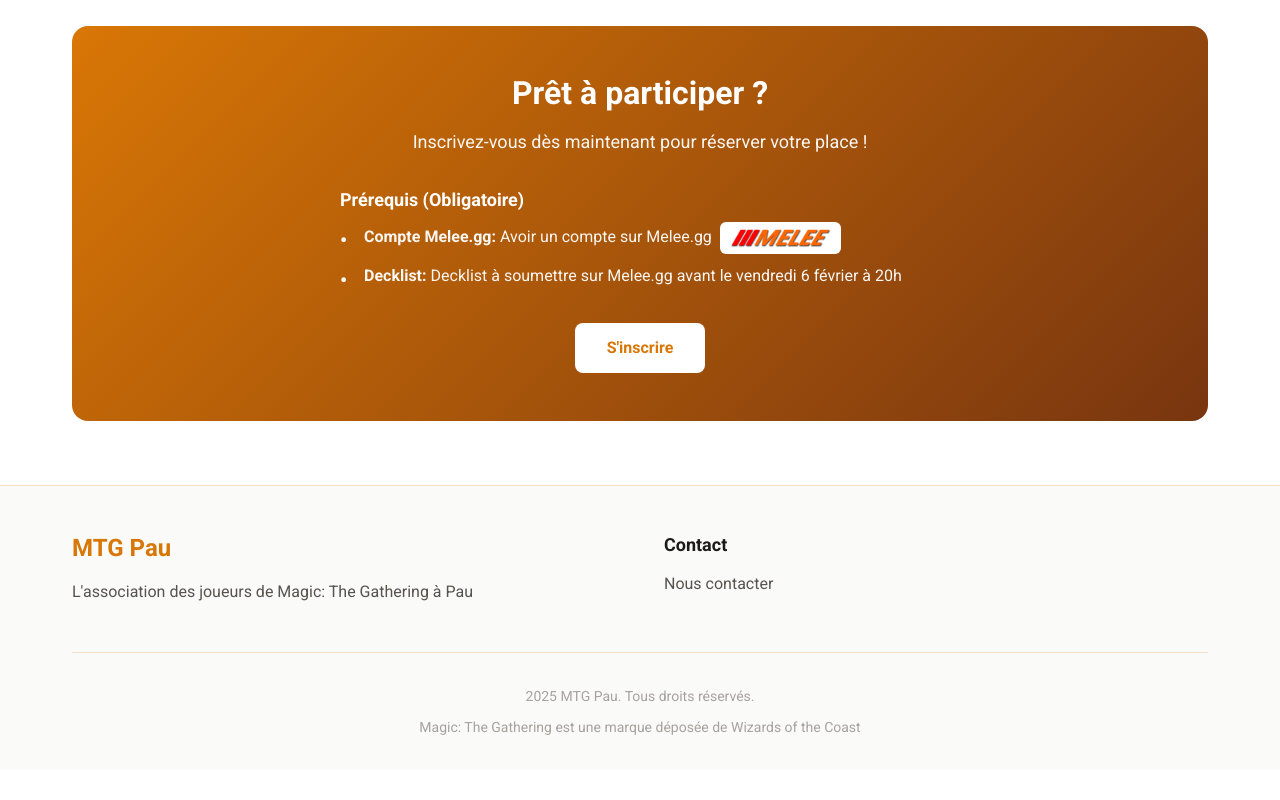
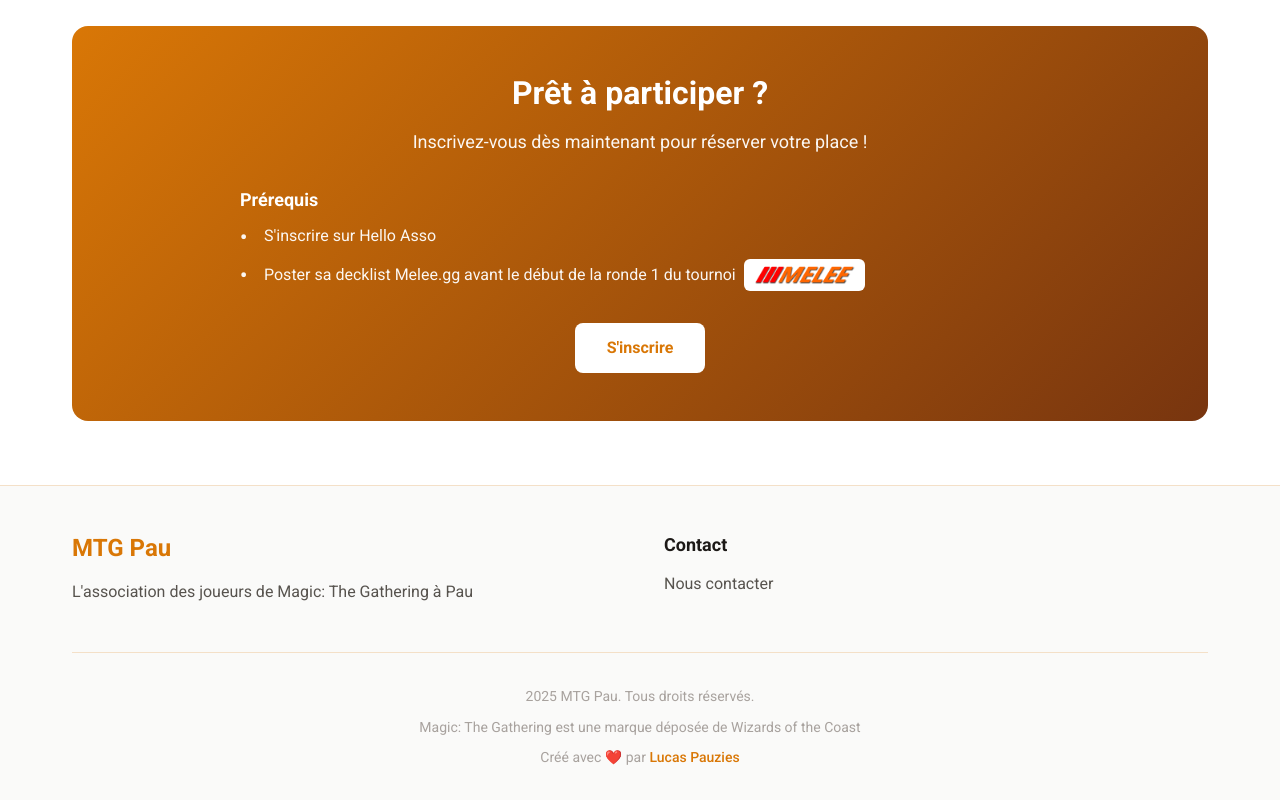
Before and after one commit to MTGPau/mtgpau, a Vue app in the folder frontend/: page /cr in a window 1280 px wide. Shown: the part 2756-3556 px from the top of the page. Before the commit the page ends 3526 px from the top, so only its background shows below. Built offline with nearby package versions, Linux system fonts and the light colour scheme.

Commit message:
fix(mtgpau): simplify sub explanation

```diff
--- a/frontend/src/components/AppFooter.vue
+++ b/frontend/src/components/AppFooter.vue
@@ -20,6 +20,17 @@
       <div class="footer-bottom">
         <p class="footer-copyright">{{ currentYear }} {{ copyright }}</p>
         <p class="footer-note">{{ trademark }}</p>
+        <p class="footer-creator">
+          Créé avec ❤️ par
+          <a
+            href="https://github.com/LPauzies"
+            target="_blank"
+            rel="noopener noreferrer"
+            class="footer-creator-link"
+          >
+            Lucas Pauzies
+          </a>
+        </p>
       </div>
     </div>
   </footer>
@@ -131,10 +142,23 @@ const currentYear = new Date().getFullYear()
 }
 
 .footer-copyright,
-.footer-note {
+.footer-note,
+.footer-creator {
   color: var(--color-text-light);
   font-size: 0.875rem;
   margin: 0;
+}
+
+.footer-creator-link {
+  color: var(--color-primary);
+  font-weight: 500;
+  transition: color var(--transition-fast);
+  text-decoration: none;
+}
+
+.footer-creator-link:hover {
+  color: var(--color-primary-dark);
+  text-decoration: underline;
 }
 
 @media (max-width: 768px) {
--- a/frontend/src/data/data.json
+++ b/frontend/src/data/data.json
@@ -221,13 +221,11 @@
     "intro": "Le Championnat Régional Aquitaine est notre évènement phare annuel, rassemblant les meilleurs joueurs de la région pour une journée de compétition intense en Duel Commander. Gagnez des points précieux pour accéder aux Championnats de France !",
     "prerequisites": [
       {
-        "title": "Compte Melee.gg",
-        "description": "Avoir un compte sur Melee.gg",
-        "link": "https://melee.gg/"
+        "description": "S'inscrire sur Hello Asso"
       },
       {
-        "title": "Decklist",
-        "description": "Decklist à soumettre sur Melee.gg avant le vendredi 6 février à 20h"
+        "description": "Poster sa decklist Melee.gg avant le début de la ronde 1 du tournoi",
+        "link": "https://melee.gg/"
       }
     ],
     "details": {
@@ -309,13 +307,11 @@
     "intro": "L'Open Qualifier CDF est votre opportunité de gagner des points pour accéder aux Championnats de France de Duel Commander. Une journée de compétition intense où chaque point compte pour atteindre l'événement national.",
     "prerequisites": [
       {
-        "title": "Compte Melee.gg",
-        "description": "Avoir un compte sur Melee.gg",
-        "link": "https://melee.gg/"
+        "description": "S'inscrire sur Hello Asso"
       },
       {
-        "title": "Decklist",
-        "description": "Decklist à soumettre sur Melee.gg avant le vendredi 6 février à 20h"
+        "description": "Poster sa decklist Melee.gg avant le début de la ronde 1 du tournoi",
+        "link": "https://melee.gg/"
       }
     ],
     "details": {
--- a/frontend/src/views/CRView.vue
+++ b/frontend/src/views/CRView.vue
@@ -107,17 +107,16 @@
             <p>Inscrivez-vous dès maintenant pour réserver votre place !</p>
 
             <div class="cta-prerequisites">
-              <h3>Prérequis (Obligatoire)</h3>
+              <h3>Prérequis</h3>
               <div class="cta-prerequisites-list">
                 <div
                   v-for="(prereq, index) in prerequisites"
                   :key="prereq.title"
                   class="cta-prerequisite-item"
                 >
-                  <span class="prerequisite-title">{{ prereq.title }}:&nbsp;</span>
                   <span>{{ prereq.description }}</span>
                   <a
-                    v-if="index === 0"
+                    v-if="index === 1"
                     href="https://melee.gg/"
                     target="_blank"
                     rel="noopener noreferrer"
@@ -555,7 +554,7 @@ a.sponsor-item:hover {
 .cta-prerequisites {
   margin: 2rem 0;
   text-align: left;
-  max-width: 600px;
+  max-width: 800px;
   margin-left: auto;
   margin-right: auto;
 }
@@ -579,12 +578,18 @@ a.sponsor-item:hover {
   margin-bottom: 0.5rem;
   padding-left: 1.5rem;
   position: relative;
+  display: flex;
+  align-items: center;
+  flex-wrap: nowrap;
+  gap: 0.5rem;
 }
 
 .cta-prerequisite-item::before {
   content: '•';
   position: absolute;
   left: 0;
+  top: 50%;
+  transform: translateY(-50%);
   font-weight: bold;
   font-size: 1.25rem;
 }
@@ -607,13 +612,12 @@ a.sponsor-item:hover {
 .melee-badge {
   display: inline-flex;
   align-items: center;
-  margin-left: 0.5rem;
   padding: 0.25rem 0.5rem;
   background-color: var(--color-white);
   border-radius: 0.375rem;
-  vertical-align: middle;
   transition: all var(--transition-fast);
   text-decoration: none;
+  flex-shrink: 0;
 }
 
 .melee-badge:hover {
--- a/frontend/src/views/OpenQualifierCDFView.vue
+++ b/frontend/src/views/OpenQualifierCDFView.vue
@@ -110,17 +110,16 @@
             </p>
 
             <div class="cta-prerequisites">
-              <h3>Prérequis (Obligatoire)</h3>
+              <h3>Prérequis</h3>
               <div class="cta-prerequisites-list">
                 <div
                   v-for="(prereq, index) in prerequisites"
                   :key="prereq.title"
                   class="cta-prerequisite-item"
                 >
-                  <span class="prerequisite-title">{{ prereq.title }}:&nbsp;</span>
                   <span>{{ prereq.description }}</span>
                   <a
-                    v-if="index === 0"
+                    v-if="index === 1"
                     href="https://melee.gg/"
                     target="_blank"
                     rel="noopener noreferrer"
@@ -558,7 +557,7 @@ a.sponsor-item:hover {
 .cta-prerequisites {
   margin: 2rem 0;
   text-align: left;
-  max-width: 600px;
+  max-width: 800px;
   margin-left: auto;
   margin-right: auto;
 }
@@ -582,12 +581,18 @@ a.sponsor-item:hover {
   margin-bottom: 0.5rem;
   padding-left: 1.5rem;
   position: relative;
+  display: flex;
+  align-items: center;
+  flex-wrap: nowrap;
+  gap: 0.5rem;
 }
 
 .cta-prerequisite-item::before {
   content: '•';
   position: absolute;
   left: 0;
+  top: 50%;
+  transform: translateY(-50%);
   font-weight: bold;
   font-size: 1.25rem;
 }
@@ -610,13 +615,12 @@ a.sponsor-item:hover {
 .melee-badge {
   display: inline-flex;
   align-items: center;
-  margin-left: 0.5rem;
   padding: 0.25rem 0.5rem;
   background-color: var(--color-white);
   border-radius: 0.375rem;
-  vertical-align: middle;
   transition: all var(--transition-fast);
   text-decoration: none;
+  flex-shrink: 0;
 }
 
 .melee-badge:hover {
```
